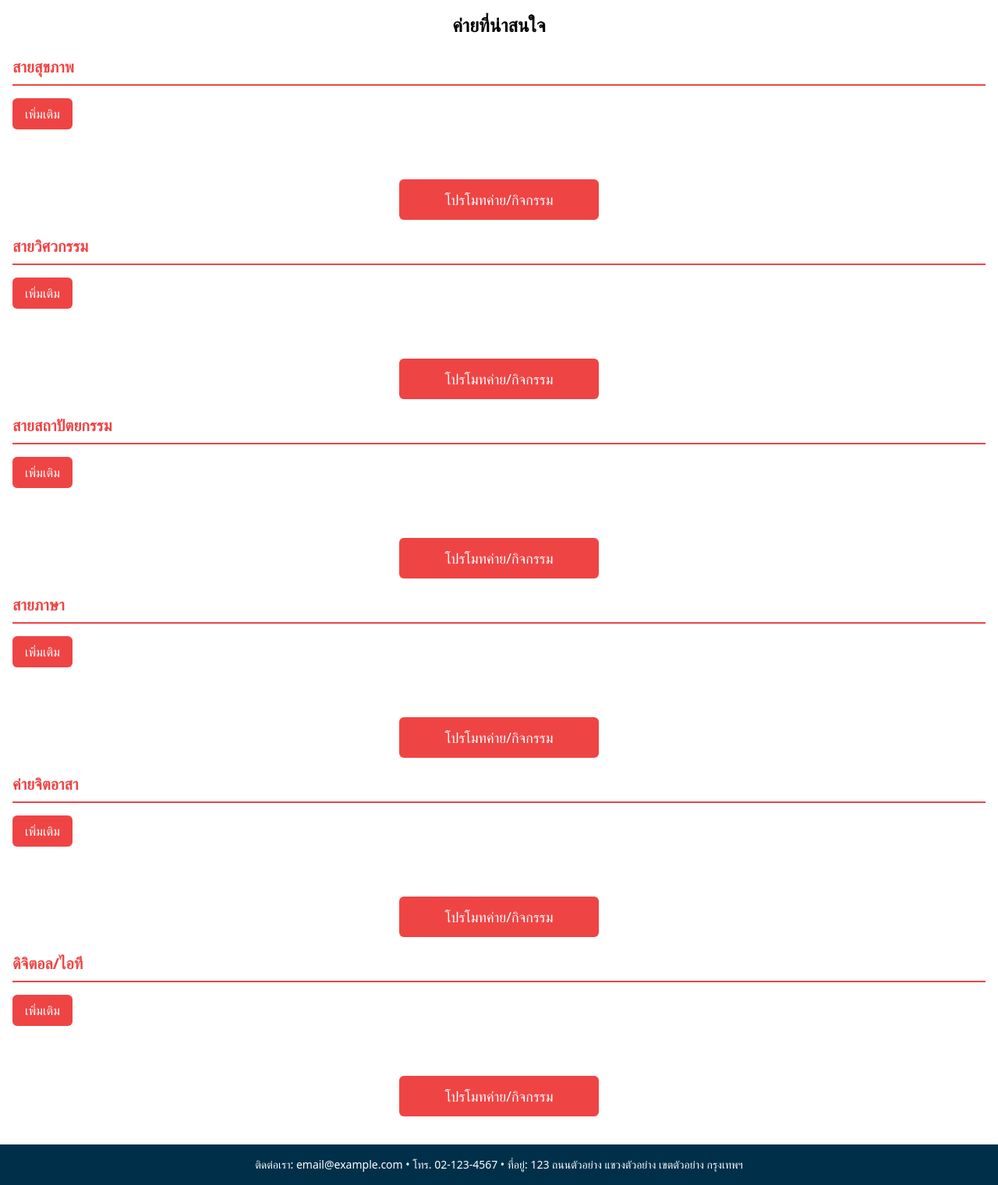
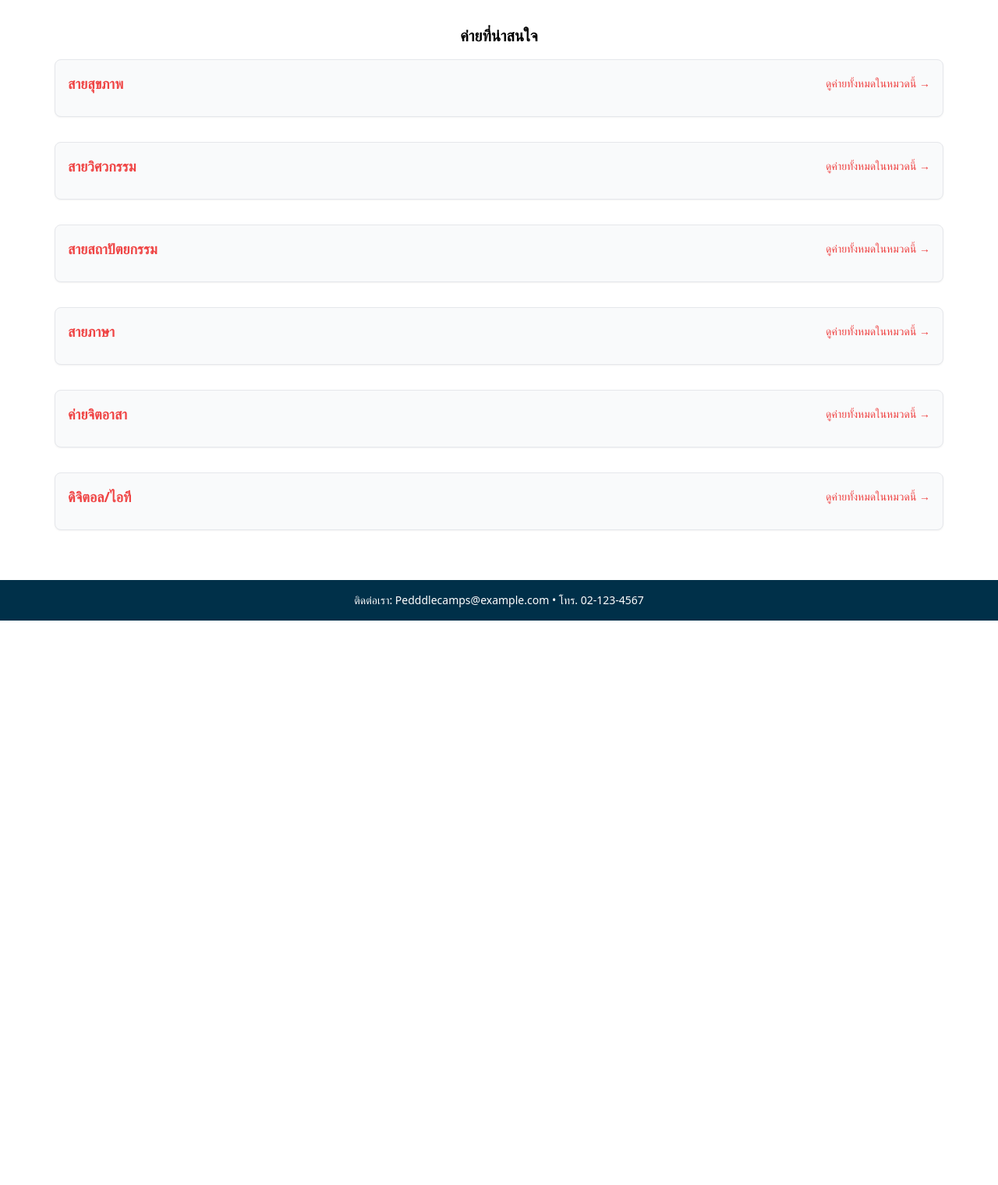
Before and after one commit to Pattranit-Yongyee/dsi202_2025, a Django app: page / in a window 1280 px wide. Shown: the part 228-1748 px from the top of the page at 78% size. After the commit the page ends 1024 px from the top, so only its background shows below. Run offline with Django 5.2, Linux system fonts and the light colour scheme; data that the repository does not hold is empty; some libraries are stand-ins or nearby versions.

Commit message:
ีupdate css

```diff
--- a/peddlecamp/camps/templates/camps/base.html
+++ b/peddlecamp/camps/templates/camps/base.html
@@ -35,34 +35,52 @@
       <div class="w-full max-w-[720px] mx-auto p-4">
         <div class="grid grid-cols-6 gap-6 w-full">
           <!-- ค่ายสายสุขภาพ -->
-          <div class="flex flex-col items-center">
+<a href="{% url 'category_camps' 'health' %}">
+    <div class="flex flex-col items-center hover:opacity-80 transition">
       <img src="{% static 'images/health.png' %}" alt="สุขภาพ" class="h-8 mb-1" />
       <span class="text-xs">สุขภาพ</span>
     </div>
+  </a>
+
   <!-- ค่ายสายวิศวกรรม -->
-          <div class="flex flex-col items-center">
+  <a href="{% url 'category_camps' 'engineering' %}">
+    <div class="flex flex-col items-center hover:opacity-80 transition">
       <img src="{% static 'images/engineer.png' %}" alt="วิศวกรรม" class="h-8 mb-1" />
       <span class="text-xs">วิศวกรรม</span>
     </div>
+  </a>
+
   <!-- ค่ายสายภาษา -->
-          <div class="flex flex-col items-center">
+  <a href="{% url 'category_camps' 'language' %}">
+    <div class="flex flex-col items-center hover:opacity-80 transition">
       <img src="{% static 'images/language.png' %}" alt="ภาษา" class="h-8 mb-1" />
       <span class="text-xs">ภาษา</span>
     </div>
+  </a>
+
   <!-- ค่ายสายสถาปัตย์ -->
-          <div class="flex flex-col items-center">
+  <a href="{% url 'category_camps' 'architecture' %}">
+    <div class="flex flex-col items-center hover:opacity-80 transition">
       <img src="{% static 'images/architecture.png' %}" alt="สถาปัตย์" class="h-8 mb-1" />
       <span class="text-xs">สถาปัตย์</span>
     </div>
+  </a>
+
   <!-- ค่ายอาสา -->
-          <div class="flex flex-col items-center">
+  <a href="{% url 'category_camps' 'volunteer' %}">
+    <div class="flex flex-col items-center hover:opacity-80 transition">
       <img src="{% static 'images/volunteer.png' %}" alt="อาสา" class="h-8 mb-1" />
       <span class="text-xs">อาสา</span>
     </div>
+  </a>
+
   <!-- ค่ายสายดิจิทัล/IT -->
-          <div class="flex flex-col items-center">
+  <a href="{% url 'category_camps' 'digital-it' %}">
+    <div class="flex flex-col items-center hover:opacity-80 transition">
       <img src="{% static 'images/digital_it.png' %}" alt="ดิจิทัล/IT" class="h-8 mb-1" />
       <span class="text-xs text-center">ดิจิทัล/IT</span>
+    </div>
+  </a>
           </div>
         </div>
       </div>
@@ -71,15 +89,15 @@
  <!-- Button for Promote Activity -->
  <div class="hidden md:flex bg-[#003049] text-white">
     <div class="container mx-auto flex justify-center p-4">
-        <button class="w-36 bg-[#CD4236] px-4 py-2 rounded">
+      <a href="{% url 'add_camp' %}" class="w-36 bg-[#CD4236] px-4 py-2 rounded text-center">
         โปรโมทกิจกรรม
-        </button>
+      </a>
     </div>
   </div>
 </header>
 
   <!-- MAIN CONTENT -->
-  <main class="flex-grow container mx-auto p-4">
+<main class="flex-grow px-4 md:px-[70px] py-8">
     {% block content %}{% endblock %}
   </main>
 
@@ -87,7 +105,7 @@
   <footer class="bg-[#003049] text-white py-4">
     <div class="container mx-auto text-center">
       <p class="text-sm">
-        ติดต่อเรา: email@example.com • โทร. 02-123-4567 • ที่อยู่: 123 ถนนตัวอย่าง แขวงตัวอย่าง เขตตัวอย่าง กรุงเทพฯ
+        ติดต่อเรา: Pedddlecamps@example.com • โทร. 02-123-4567
       </p>
     </div>
   </footer>
--- a/peddlecamp/camps/templates/camps/home.html
+++ b/peddlecamp/camps/templates/camps/home.html
@@ -1,35 +1,35 @@
 {% extends 'camps/base.html' %}
 
 {% block content %}
-    <h2 class="text-2xl font-bold text-center mb-6">ค่ายที่น่าสนใจ</h2>
+    <h2 class="text-xl font-bold text-center mb-4">ค่ายที่น่าสนใจ</h2>
 
     {% for category_slug, category_info in camps_by_category.items %}
-        <div class="mb-10">
-            <h2 class="text-xl font-bold text-red-500 border-b-2 border-red-500 pb-2 mb-4">{{ category_info.display_name }}</h2>
+        <div class="mb-8 border border-gray-200 rounded-lg shadow-sm p-4 bg-gray-50">
+            <div class="flex items-center justify-between mb-3">
+                <h2 class="text-lg font-semibold text-red-500">
+                    {{ category_info.display_name }}
+                </h2>
+                <a href="{% url 'category_camps' category_slug %}" class="text-sm text-red-500 hover:underline">
+                    ดูค่ายทั้งหมดในหมวดนี้ →
+                </a>
+            </div>
 
-            <!-- แสดงค่าย 3 ค่ายในหมวดหมู่ -->
-            {% for camp in category_info.camps %}
-                <div class="flex flex-col md:flex-row items-start gap-5 p-2.5 border border-gray-300 bg-white rounded-md mb-4 shadow-md">
-                    {% if camp.image %}
-                        <img src="{{ camp.image.url }}" alt="{{ camp.title }}" class="w-full md:w-48 h-auto rounded-md">
-                    {% else %}
-                        <img src="https://via.placeholder.com/200" alt="Placeholder" class="w-full md:w-48 h-auto rounded-md">
-                    {% endif %}
-                    <div class="flex-1">
-                        <h3 class="text-lg font-bold text-indigo-900 mb-2">{{ camp.title }}</h3>
-                        <p class="text-gray-700 mb-2">{{ camp.description }}</p>
-                        <p class="text-gray-800"><strong>จำนวนผู้เข้าร่วม:</strong> {{ camp.participants }}</p>
-                        <p class="text-gray-800"><strong>สถานที่:</strong> {{ camp.location }}</p>
-                        <p class="text-gray-800"><strong>ค่าใช้จ่าย:</strong> {{ camp.fee }}</p>
-                        <a href="{% url 'camp_detail' camp.id %}" class="inline-block mt-2 bg-red-500 text-white py-2 px-4 rounded-md hover:bg-red-600 transition-colors">รายละเอียดเพิ่มเติม</a>
-                    </div>
-                </div>
-            {% endfor %}
-            <!-- ปุ่มเพิ่มเติม -->
-            <a href="{% url 'category_camps' category_slug %}" class="inline-block mb-6 bg-red-500 text-white py-2 px-4 rounded-md hover:bg-red-600 transition-colors">เพิ่มเติม</a>
-        </div>
-        <div class="text-center my-5">
-            <a href="{% url 'add_camp' %}" class="inline-block bg-red-500 text-white py-3 px-6 rounded-md text-lg hover:bg-red-600 transition-colors w-64">โปรโมทค่าย/กิจกรรม</a>
+            <div class="grid grid-cols-1 md:grid-cols-3 gap-4">
+                {% for camp in category_info.camps %}
+                    <a href="{% url 'camp_detail' camp.id %}" class="block border border-gray-200 bg-white rounded-md p-3 shadow-sm text-sm hover:shadow-md hover:bg-gray-50 transition-all">
+                        {% if camp.image %}
+                            <img src="{{ camp.image.url }}" alt="{{ camp.title }}" class="w-full h-36 object-cover rounded mb-2">
+                        {% else %}
+                            <img src="https://via.placeholder.com/200" alt="Placeholder" class="w-full h-36 object-cover rounded mb-2">
+                        {% endif %}
+                        <h3 class="text-base font-semibold text-indigo-900 mb-1">{{ camp.title }}</h3>
+                        <p class="text-gray-600 mb-1">{{ camp.description|truncatewords:15 }}</p>
+                        <p class="text-gray-700"><strong>ผู้เข้าร่วม:</strong> {{ camp.participants }}</p>
+                        <p class="text-gray-700"><strong>สถานที่:</strong> {{ camp.location }}</p>
+                        <p class="text-gray-700"><strong>ค่าใช้จ่าย:</strong> {{ camp.fee }}</p>
+                    </a>
+                {% endfor %}
+            </div>
         </div>
     {% endfor %}
 {% endblock %}
--- a/peddlecamp/camps/views.py
+++ b/peddlecamp/camps/views.py
@@ -24,7 +24,7 @@
 
 def category_camps(request, category_slug):
     # แสดงค่ายทั้งหมดในหมวดหมู่
-    camps = Camp.objects.filter(category=category_slug)
+    camps = Camp.objects.filter(category=category_slug, approved=True).order_by('application_deadline')
     category_name = dict(Camp.CATEGORY_CHOICES).get(category_slug, 'Unknown Category')
 
     return render(request, 'camps/category_camps.html', {'camps': camps, 'category_name': category_name})
```
Also changed, not shown: peddlecamp/camps/forms.py (+18 -6 lines), peddlecamp/camps/templates/camps/add_camp.html (+25 -8 lines), peddlecamp/camps/templates/camps/camp_detail.html (+29 -17 lines), peddlecamp/camps/templates/camps/camp_submission_success.html (+11 -4 lines), peddlecamp/camps/templates/camps/category_camps.html (+24 -15 lines). Lines whose indentation alone changed are shown as unchanged.
